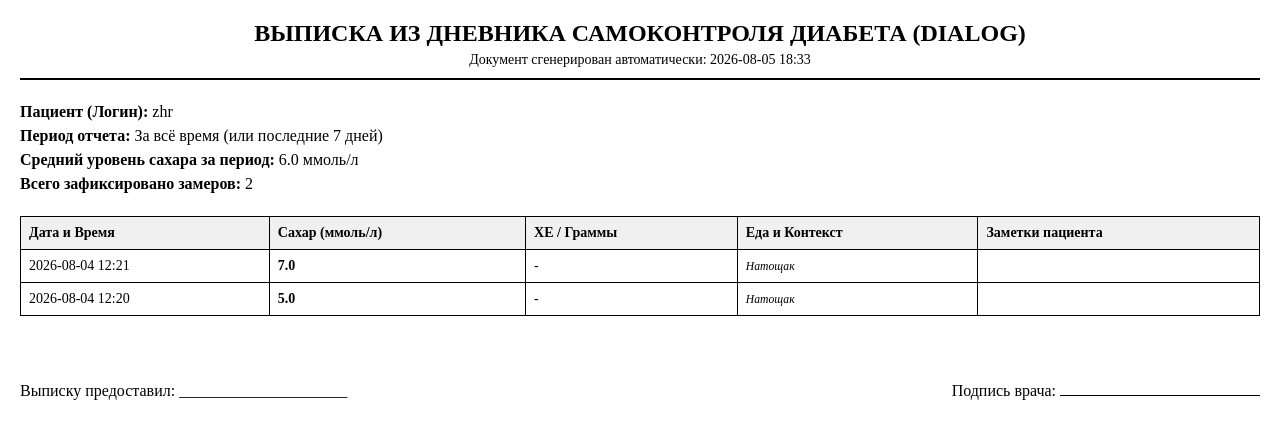
After one commit to zhr444/DiaLog, a Flask app: page /report in a window 1280 px wide. The commit adds this page. Shown: the top 439 px of the page. Run offline with Flask 3, Linux system fonts and the light colour scheme; a user stored in the database is signed in; data comes from the database, SQL or seed files in the repository.

Commit message:
We proceed to Stage 2: Generation of beautiful PDF reports (Medical statement).

```diff
--- /dev/null
+++ b/templates/report.html
@@ -0,0 +1,124 @@
+<!DOCTYPE html>
+<html lang="ru">
+<head>
+    <meta charset="UTF-8">
+    <title>Медицинская выписка - DiaLog</title>
+    <style>
+        body {
+            font-family: 'Times New Roman', serif;
+            color: #000;
+            background: #fff;
+            margin: 0;
+            padding: 20px;
+        }
+        .header {
+            text-align: center;
+            border-bottom: 2px solid #000;
+            padding-bottom: 10px;
+            margin-bottom: 20px;
+        }
+        .header h1 { margin: 0; font-size: 24px; text-transform: uppercase; }
+        .header p { margin: 5px 0 0 0; font-size: 14px; }
+        .info-block { margin-bottom: 20px; font-size: 16px; line-height: 1.5; }
+        table {
+            width: 100%;
+            border-collapse: collapse;
+            margin-bottom: 30px;
+            font-size: 14px;
+        }
+        th, td {
+            border: 1px solid #000;
+            padding: 8px;
+            text-align: left;
+        }
+        th { background-color: #f0f0f0; }
+        .footer {
+            margin-top: 50px;
+            display: flex;
+            justify-content: space-between;
+        }
+        .signature-line {
+            border-bottom: 1px solid #000;
+            width: 200px;
+            display: inline-block;
+        }
+
+        /* Стили исключительно для печати */
+        @media print {
+            @page { margin: 2cm; }
+            body { padding: 0; }
+        }
+    </style>
+</head>
+<body>
+
+    <div class="header">
+        <h1>Выписка из дневника самоконтроля диабета (DiaLog)</h1>
+        <p>Документ сгенерирован автоматически: {{ gen_date }}</p>
+    </div>
+
+    <div class="info-block">
+        <strong>Пациент (Логин):</strong> {{ username }} <br>
+        <strong>Период отчета:</strong>
+        {% if start and end %}
+            с {{ start }} по {{ end }}
+        {% elif start %}
+            начиная с {{ start }}
+        {% elif end %}
+            по {{ end }}
+        {% else %}
+            За всё время (или последние 7 дней)
+        {% endif %}
+        <br>
+        <strong>Средний уровень сахара за период:</strong> {{ stats.avg_sugar }} ммоль/л <br>
+        <strong>Всего зафиксировано замеров:</strong> {{ stats.total_logs }}
+    </div>
+
+    <table>
+        <thead>
+            <tr>
+                <th>Дата и Время</th>
+                <th>Сахар (ммоль/л)</th>
+                <th>ХЕ / Граммы</th>
+                <th>Еда и Контекст</th>
+                <th>Заметки пациента</th>
+            </tr>
+        </thead>
+        <tbody>
+            {% for log in logs %}
+            <tr>
+                <td>{{ log.date }}</td>
+                <td><strong>{{ log.sugar }}</strong></td>
+                <td>
+                    {% if log.bread_units > 0 %}{{ log.bread_units }} ХЕ{% endif %}
+                    {% if log.bread_units > 0 and log.portion_grams > 0 %} / {% endif %}
+                    {% if log.portion_grams > 0 %}{{ log.portion_grams }} г{% endif %}
+                    {% if log.bread_units == 0 and log.portion_grams == 0 %}-{% endif %}
+                </td>
+                <td>
+                    {% if log.food_name %}{{ log.food_name }}<br>{% endif %}
+                    <small><i>{{ log.context }}</i></small>
+                </td>
+                <td>{{ log.notes }}</td>
+            </tr>
+            {% endfor %}
+        </tbody>
+    </table>
+
+    <div class="footer">
+        <div>
+            <p>Выписку предоставил: _____________________</p>
+        </div>
+        <div>
+            <p>Подпись врача: <span class="signature-line"></span></p>
+        </div>
+    </div>
+
+    <script>
+        // При загрузке страницы браузер сразу вызывает меню печати
+        window.onload = function() {
+            window.print();
+        };
+    </script>
+</body>
+</html>
```
Also changed, not shown: static/js/main.js (+16 -18 lines), templates/index.html (+7 -2 lines).
